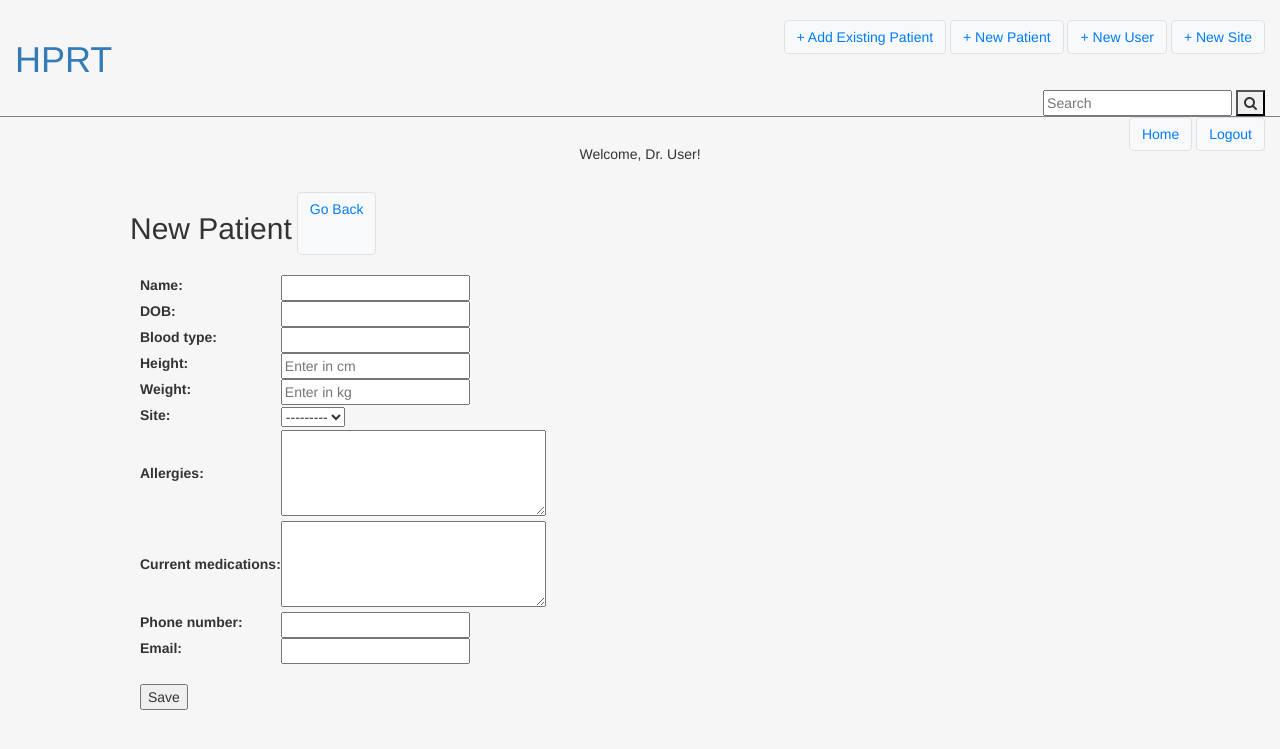
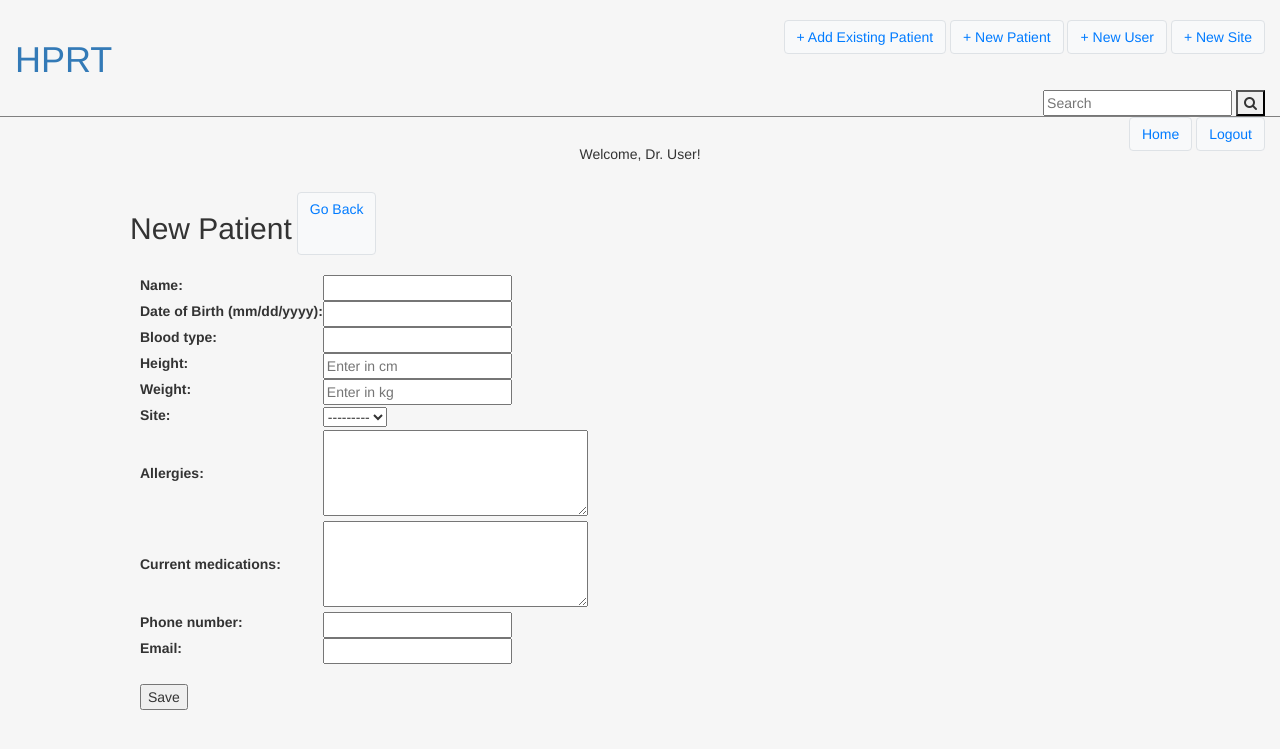
Before and after one commit to sbetti02/HTQR, a Django app: page /patient/new/ in a window 1280 px wide. Shown: the top 749 px of the page. Run offline with Django 3.2, Linux system fonts and the light colour scheme; the visitor is signed in with stand-in values (Sample User, id 1); data that the repository does not hold is empty; parts of the project's set-up code (start-up, migrations or seed data) failed here and were passed over; some libraries are stand-ins or nearby versions.

Commit message:
Decided to add a label to make DOB clearer on creating patient, thought that way editing patient is currently handled seems fine for now

```diff
--- a/src/HPRT/PatientPortal/forms.py
+++ b/src/HPRT/PatientPortal/forms.py
@@ -33,6 +33,7 @@ class CreateNewPatientForm(forms.ModelForm):
         # self.fields['DOB'].widget.attrs['class'] = 'datepicker'
         self.fields['height'].widget.attrs['placeholder'] = 'Enter in cm'
         self.fields['weight'].widget.attrs['placeholder'] = 'Enter in kg'
+        self.fields['DOB'].label = "Date of Birth (mm/dd/yyyy)"
 
 class AppointmentForm(forms.ModelForm):
 
--- a/src/HPRT/templates/new_appt.html
+++ b/src/HPRT/templates/new_appt.html
@@ -26,7 +26,6 @@
     <div class="container">
         <div class="row">
             <div class='col-sm-6'>
-                <!-- {{ form }} -->
                 <input type='text' name="appt_time" class="form-control" id='id_appt_time' />
             </div>
         </div>
@@ -44,7 +43,7 @@
 
 <script type="text/javascript">
     $(function () {
-        $('#id_appt_time').addClass("form-control")
+        $('#id_appt_time').addClass("form-control");
     })
     $(function () {
         $('#id_appt_time').datetimepicker({
--- a/src/HPRT/templates/patient_new.html
+++ b/src/HPRT/templates/patient_new.html
@@ -11,24 +11,23 @@
 	{% csrf_token %}
 		<table>
 			{{ form }}
-			<!-- <tbody>
-				<tr>
-					<td>Name</td>
-					<td>{{form.name}}</td>
-				</tr>
-			</tbody> -->
 		</table>
 		<br>
 		<input type = "submit" value = "Save" />
 	</form>
 	<br>
-<!-- <script type="text/javascript">
+<script type="text/javascript">
+	// Leaving out the datetimepicker for now, but leaving
+	// in the functionality in case that decision changes
+
+	/*$(function () {
+		$('#id_DOB').addClass('form-control');
+	})
     $(function () {
-        $('#datetimepicker12').datetimepicker({
+        $('#id_DOB').datetimepicker({
+            format: 'MM/DD/YYYY',
             inline: true,
-            sideBySide: true,
-            format: 'DD.MM.YYYY' /*remove this line if you want to use time as well */
         });
-    });
-</script> -->
+    });*/
+</script>
 {% endblock %}
```
